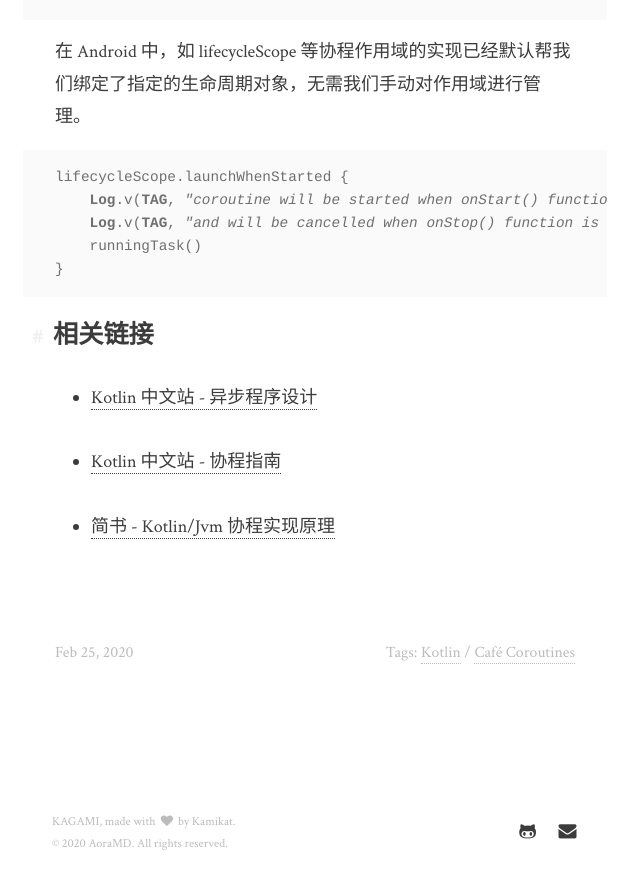
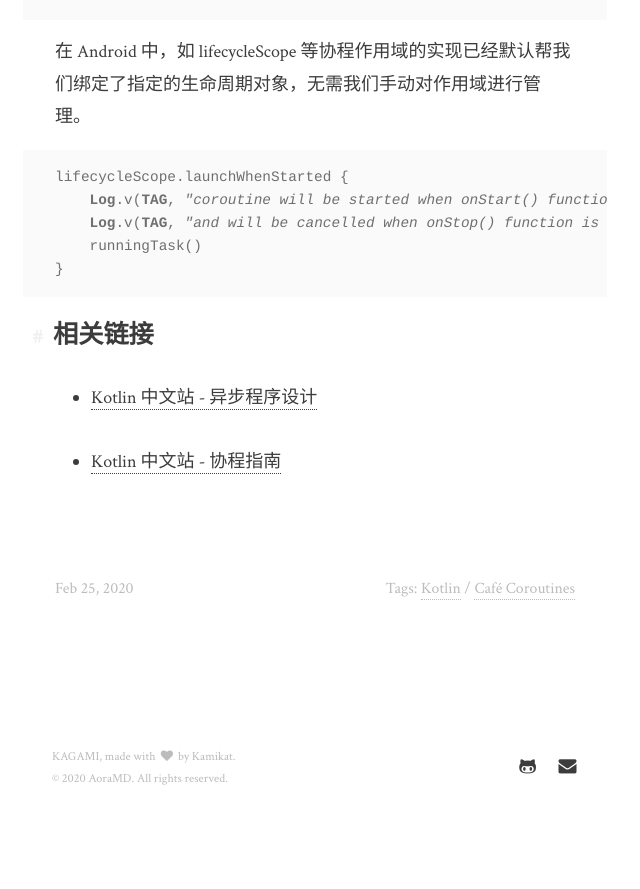
Before and after one commit to Yesterlife/Pages, a Jekyll site: the page built from _posts/2020-02-25-cafe-coroutines-first-meet.md, in a window 1280 px wide and 900 px high, scrolled down 9851 px. Shown: the top 889 px of the window, without its empty margins (325-965 px from the left). Built offline with Jekyll 4.4.1, drawn with Linux system fonts in a browser that asks for light colours; after the commit the page ends 10686 px from its top, so only the background shows below that.

Commit message:
post: 删除了《Cafe Coroutines - First Meet》中的一个相关链接

```diff
--- a/_posts/2020-02-25-cafe-coroutines-first-meet.md
+++ b/_posts/2020-02-25-cafe-coroutines-first-meet.md
@@ -290,5 +290,3 @@ lifecycleScope.launchWhenStarted {
 - [Kotlin 中文站 - 异步程序设计](https://www.kotlincn.net/docs/tutorials/coroutines/async-programming.html)
 
 - [Kotlin 中文站 - 协程指南](https://www.kotlincn.net/docs/reference/coroutines/coroutines-guide.html)
-
-- [简书 - Kotlin/Jvm 协程实现原理](https://www.jianshu.com/p/d23c688feae7)
```
